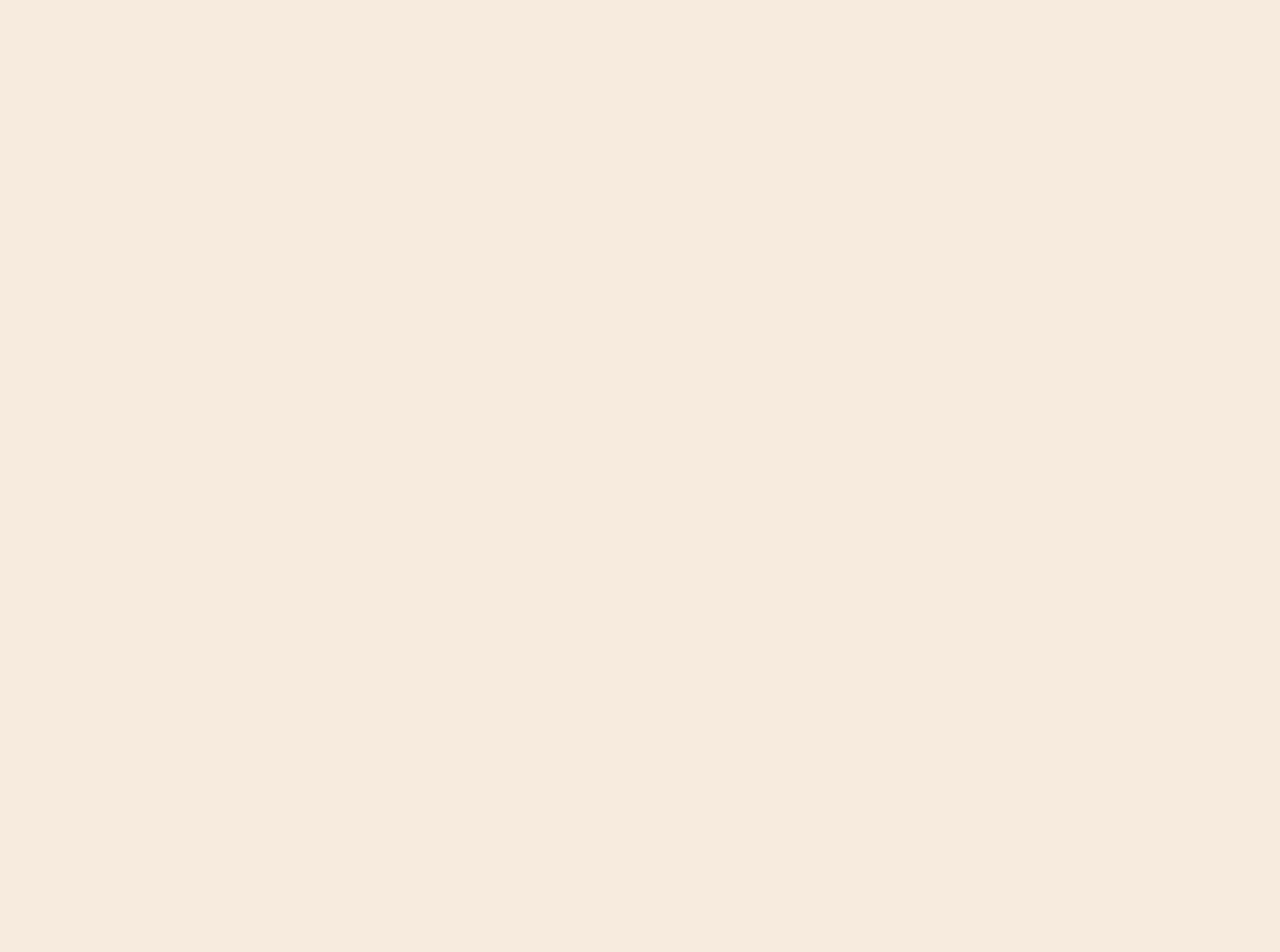
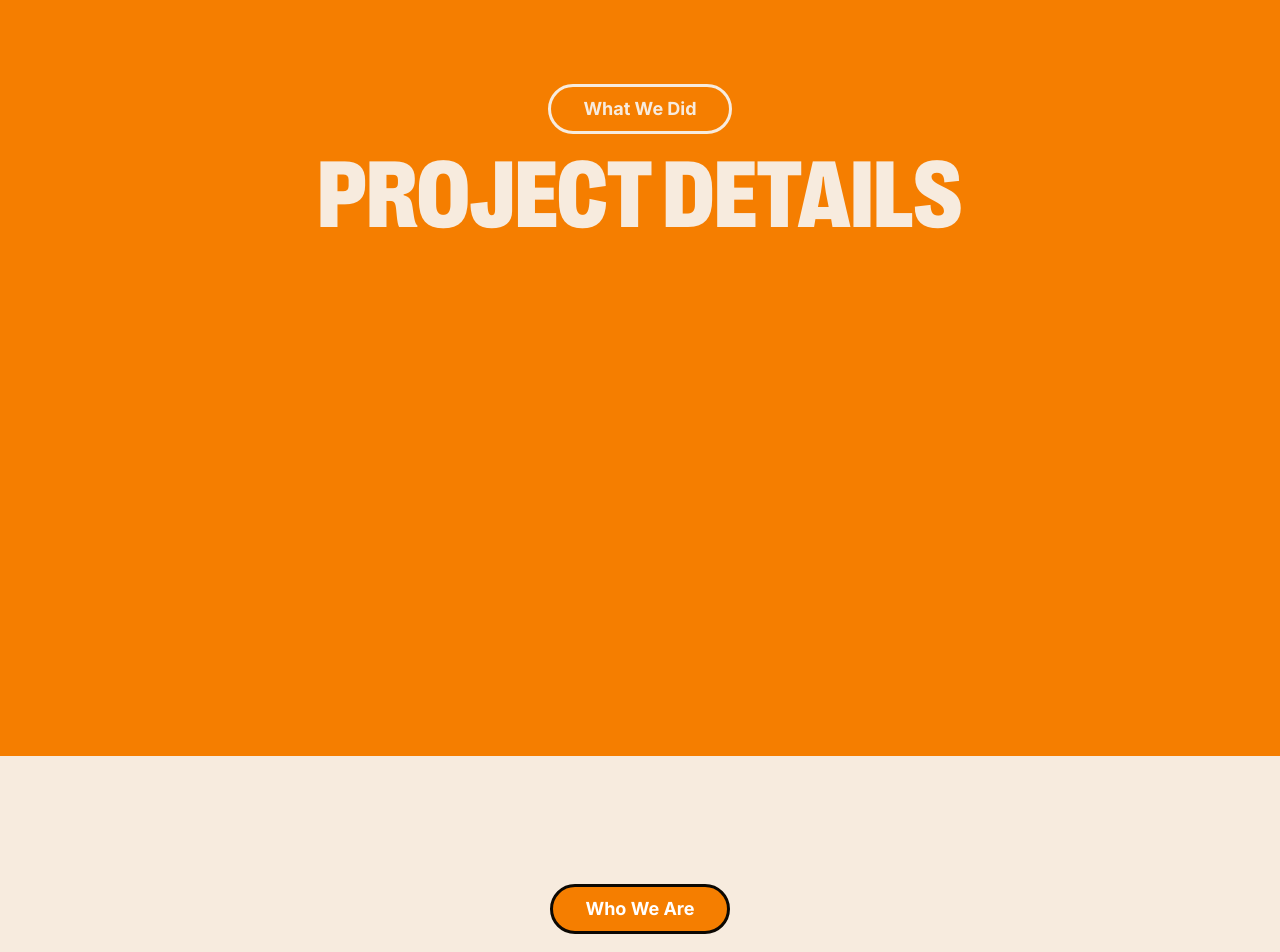
Before and after one commit to iyabc/chef-gru-frontend, a Next.js app: page / in a window 1280 px wide. Shown: the part 1740-2692 px from the top of the page. Before the commit the page ends 1600 px from the top, so only its background shows below. Built offline with nearby package versions, Linux system fonts and the light colour scheme.

Commit message:
feat: add title header, minor adjustments to other components

```diff
--- a/src/components/HomePage/HeroSection.tsx
+++ b/src/components/HomePage/HeroSection.tsx
@@ -29,6 +29,7 @@ const HeroSection: React.FC<HeroSectionProps> = ({
           <MainButton
             text="Explore"
             variant="secondary-outlined"
+            isButton={true}
             handleOnClick={handleExploreButtonClick}
           />
         </div>
--- a/src/components/HomePage/HomePage.tsx
+++ b/src/components/HomePage/HomePage.tsx
@@ -5,6 +5,8 @@ import { useRef } from 'react';
 import HeroSection from '@/components/HomePage/HeroSection';
 import ModelSection from '@/components/HomePage/ModelSection';
 import NavigationBar from '@/components/ui/NavigationBar';
+import TitleHeader from '../ui/TitleHeader';
+import MainButton from '../ui/MainButton';
 
 const HomePage = () => {
   const sectionsRef = useRef(null);
@@ -21,6 +23,24 @@ const HomePage = () => {
         <NavigationBar sectionRef={sectionsRef} />
         <div ref={sectionsRef}>
           <ModelSection ref={modelSectionRef} />
+          <section className="h-screen bg-primary py-32">
+            <TitleHeader text="Project Details" textColor="white">
+              <MainButton
+                text="What we did"
+                variant="primary-white-outlined"
+                isButton={false}
+              />
+            </TitleHeader>
+          </section>
+          <section className="h-screen bg-background py-32">
+            <TitleHeader text="Team Members" textColor="black">
+              <MainButton
+                text="Who we are"
+                variant="primary-outlined"
+                isButton={false}
+              />
+            </TitleHeader>
+          </section>
         </div>
       </div>
     </div>
--- a/src/components/HomePage/ModelSection.tsx
+++ b/src/components/HomePage/ModelSection.tsx
@@ -40,6 +40,7 @@ const ModelSection = React.forwardRef<HTMLDivElement>((props, ref) => {
       <MainButton
         text="Generate"
         variant="secondary-outlined"
+        isButton={true}
         handleOnClick={handleGenerateButtonOnClick}
       />
     </section>
--- a/src/components/ui/MainButton.tsx
+++ b/src/components/ui/MainButton.tsx
@@ -4,9 +4,7 @@ import type { VariantProps } from 'class-variance-authority';
 import { cva } from 'class-variance-authority';
 
 const buttonVariants = cva(
-  [
-    'w-fit h-fit border-[3px] py-2 px-8 rounded-full hover:scale-95 duration-300 ease-in-out cursor-pointer',
-  ],
+  ['w-fit h-fit border-[3px] py-2 px-8 rounded-full'],
   {
     variants: {
       variant: {
@@ -15,20 +13,33 @@ const buttonVariants = cva(
           'bg-primary border-background text-background',
         'secondary-outlined': 'bg-secondary border-primary text-primary',
       },
+      isButton: {
+        true: 'hover:scale-95 duration-300 ease-in-out cursor-pointer',
+        false: 'cursor-default',
+      },
     },
   }
 );
 
 type ButtonProps = {
-  handleOnClick: () => void;
+  isButton: boolean;
   text: string;
   variant: string;
+  handleOnClick?: () => void;
 } & VariantProps<typeof buttonVariants>;
 
-const MainButton: FC<ButtonProps> = ({ text, variant, handleOnClick }) => {
+const MainButton: FC<ButtonProps> = ({
+  text,
+  variant,
+  isButton,
+  handleOnClick,
+}) => {
   return (
-    <button className={buttonVariants({ variant })} onClick={handleOnClick}>
-      <p className="capitalize font-bold text-sm md:text-base lg:text-lg">
+    <button
+      className={buttonVariants({ variant, isButton })}
+      onClick={handleOnClick}
+    >
+      <p className="capitalize font-bold text-xs sm:text-sm md:text-base lg:text-lg">
         {text}
       </p>
     </button>
--- a/src/components/ui/NavigationBar.tsx
+++ b/src/components/ui/NavigationBar.tsx
@@ -17,23 +17,28 @@ const NavigationBar: React.FC<NavigationBarProps> = ({ sectionRef }) => {
       (entries) => {
         const [entry] = entries;
         setAreSectionsVisible(entry.isIntersecting);
+        console.log('is intersecting: ', entry.isIntersecting);
       },
       {
-        threshold: 0.5,
+        threshold: 0.1,
       }
     );
 
-    observer.observe(sectionRef.current!);
+    if (sectionRef.current) {
+      observer.observe(sectionRef.current);
+    }
 
     return () => {
-      observer.unobserve(sectionRef.current!);
+      if (sectionRef.current) {
+        observer.unobserve(sectionRef.current);
+      }
     };
   }, []);
 
   return (
     <nav
       className={cn(
-        'fixed top-0 w-full flex justify-center py-4 duration-300 ease-in-out',
+        'sticky top-0 w-full flex justify-center py-4 duration-300 ease-in-out z-50',
         {
           'opacity-100 translate-y-0': areSectionsVisible,
           'opacity-0 -translate-y-3': !areSectionsVisible,
--- /dev/null
+++ b/src/components/ui/TitleHeader.tsx
@@ -0,0 +1,36 @@
+import React from 'react';
+
+import type { VariantProps } from 'class-variance-authority';
+import { cva } from 'class-variance-authority';
+
+const titleHeaderVariants = cva(['text-center'], {
+  variants: {
+    textColor: {
+      white: 'text-background',
+      black: 'text-black',
+    },
+  },
+});
+
+type TitleHeaderProps = {
+  children: React.ReactNode;
+  text: string;
+  textColor: string;
+} & VariantProps<typeof titleHeaderVariants>;
+
+const TitleHeader: React.FC<TitleHeaderProps> = ({
+  text,
+  textColor,
+  children,
+}) => {
+  return (
+    <div className={titleHeaderVariants({ textColor })}>
+      <div className="mb-2 lg:mb-1">{children}</div>
+      <p className="font-rightGroteskCompactBlack uppercase text-4xl xsm:text-5xl sm:text-6xl lg:text-8xl ">
+        {text}
+      </p>
+    </div>
+  );
+};
+
+export default TitleHeader;
```
